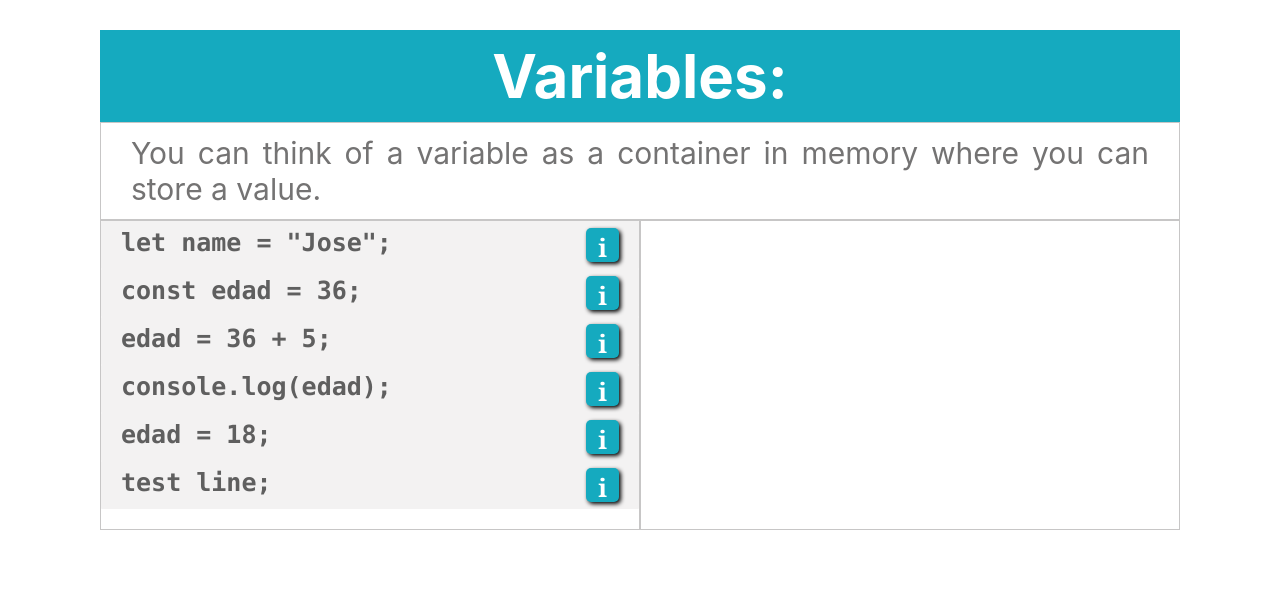
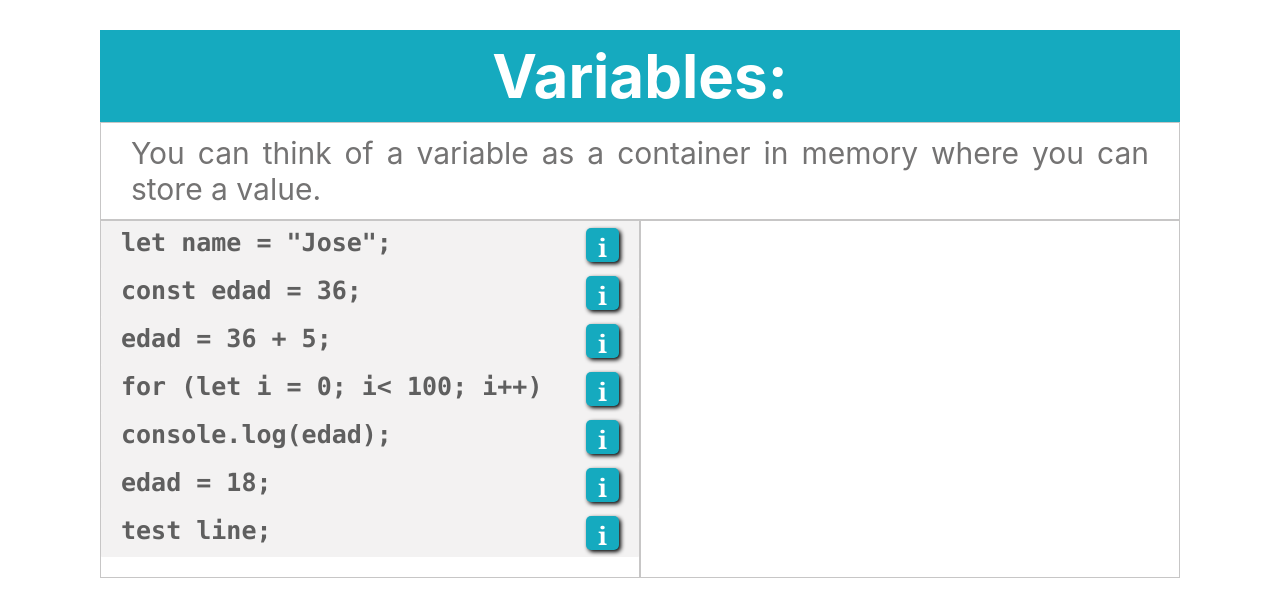
Before and after one commit to alexisshriov/ventall, a React (Create React App) app: page / in a window 1280 px wide. Shown: the top 616 px of the page. Built offline with nearby package versions, Linux system fonts and the light colour scheme.

Commit message:
added for line

```diff
--- a/src/components/Page/Page.js
+++ b/src/components/Page/Page.js
@@ -76,6 +76,7 @@ const Page = () => {
             <CodeLine onLineSelect={onLineSelect} index={1} link>{'let name = "Jose";'}</CodeLine>
             <CodeLine onLineSelect={onLineSelect} index={2} link>{'const edad = 36;'}</CodeLine>
             <CodeLine onLineSelect={onLineSelect} index={3} link>{'edad = 36 + 5;'}</CodeLine>
+            <CodeLine onLineSelect={onLineSelect} index={3} link>{'for (let i = 0; i< 100; i++)'}</CodeLine>
             <CodeLine onLineSelect={onLineSelect} index={4} link>{'console.log(edad);'}</CodeLine>
             <CodeLine onLineSelect={onLineSelect} index={4} link>{'edad = 18;'}</CodeLine>
             <CodeLine onLineSelect={onLineSelect} index={4} link>{'test line;'}</CodeLine>
```
